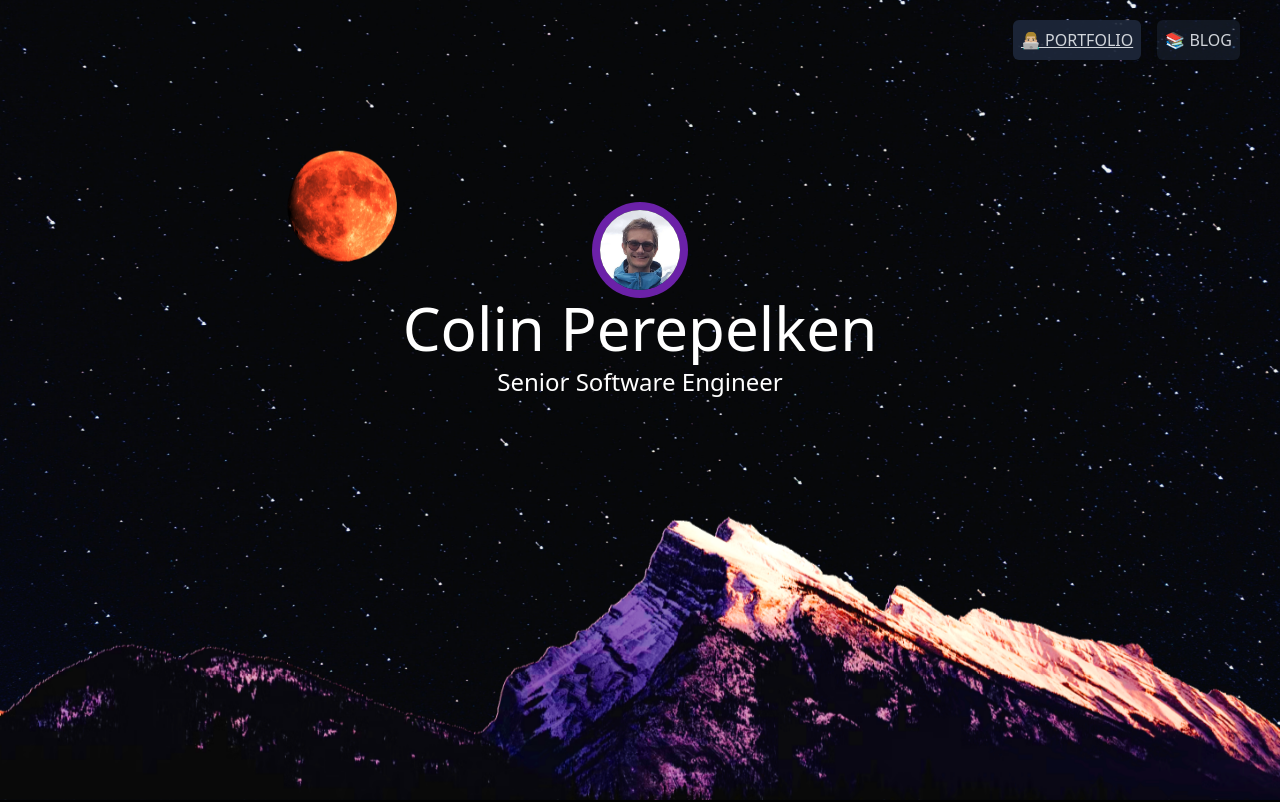
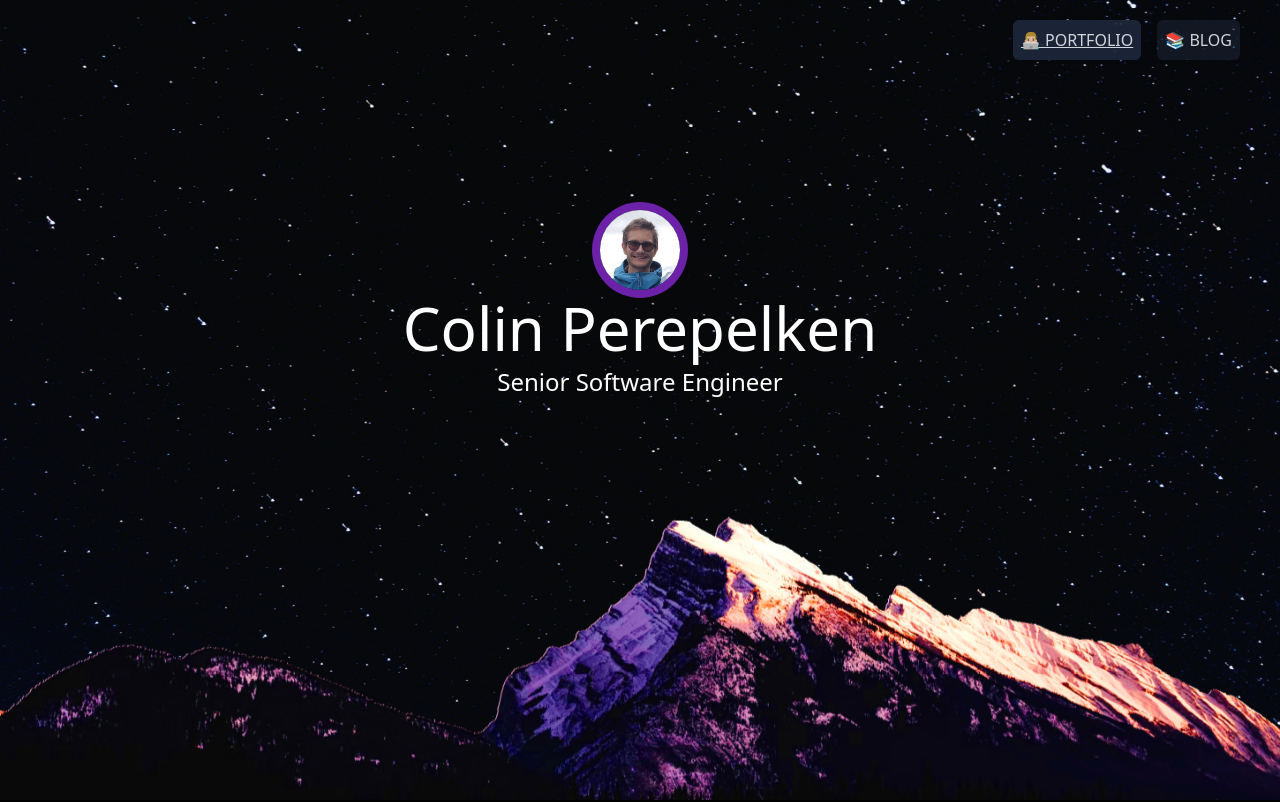
Before and after one commit to colinperepelken/blog, a React (Create React App) app in the folder client/: page / in a window 1280 px wide. Shown: the top 802 px of the page. Built offline with nearby package versions, Linux system fonts and the light colour scheme.

Commit message:
Remove moon from parallax banner

```diff
--- a/client/src/components/views/banner/Banner.tsx
+++ b/client/src/components/views/banner/Banner.tsx
@@ -37,11 +37,6 @@ export const Banner = () => {
         shouldAlwaysCompleteAnimation: true,
     }
 
-    const moon: BannerLayer = {
-        image: 'assets/moon.png',
-        scale: [1, 0.8, 'easeOutCubic'],
-    }
-
     const gradientOverlay: BannerLayer = {
         opacity: [0, 1],
         shouldAlwaysCompleteAnimation: true,
@@ -55,7 +50,6 @@ export const Banner = () => {
             <ParallaxBanner
                 layers={[
                     background,
-                    moon,
                     headline,
                     foregroundMountain,
                     gradientOverlay,
```
